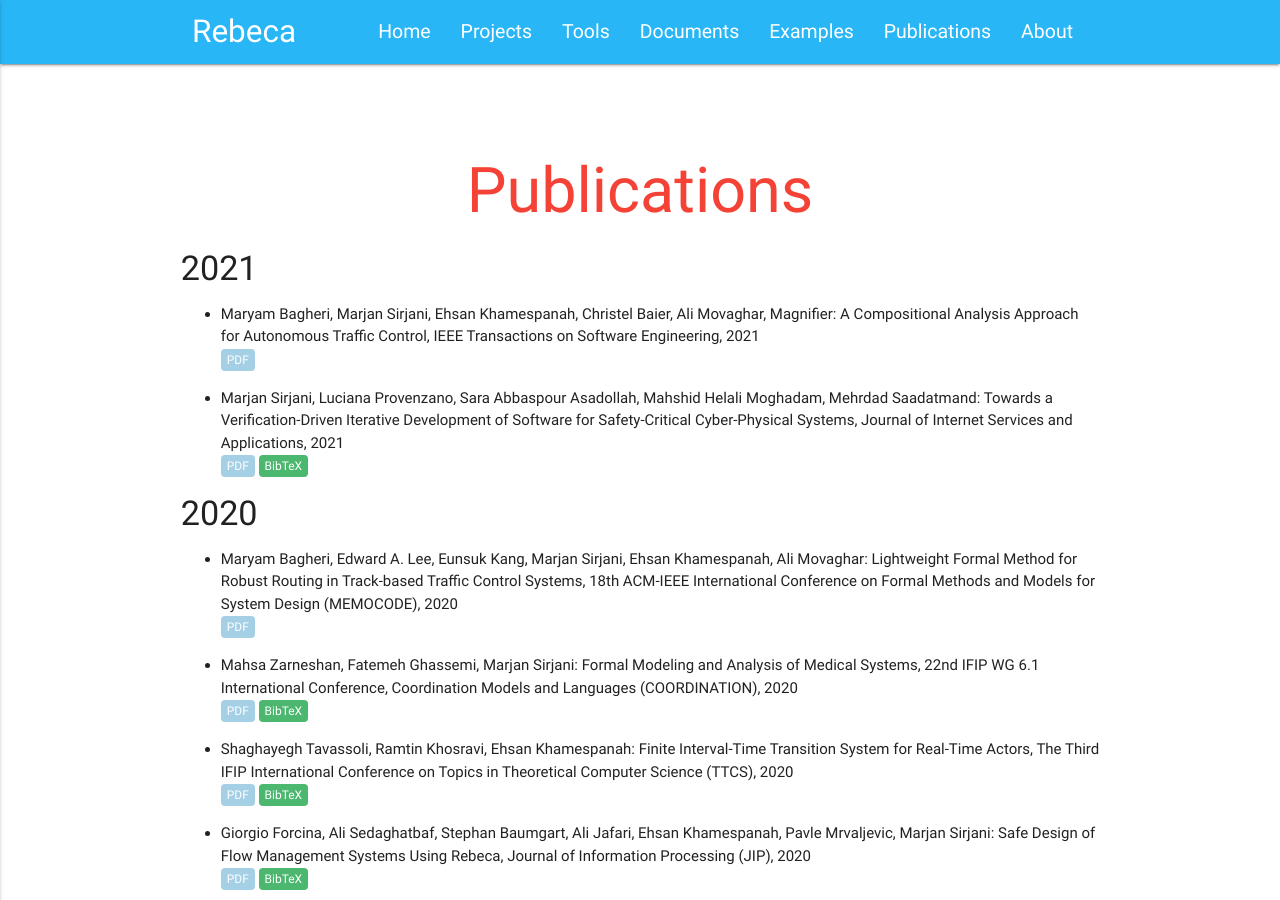
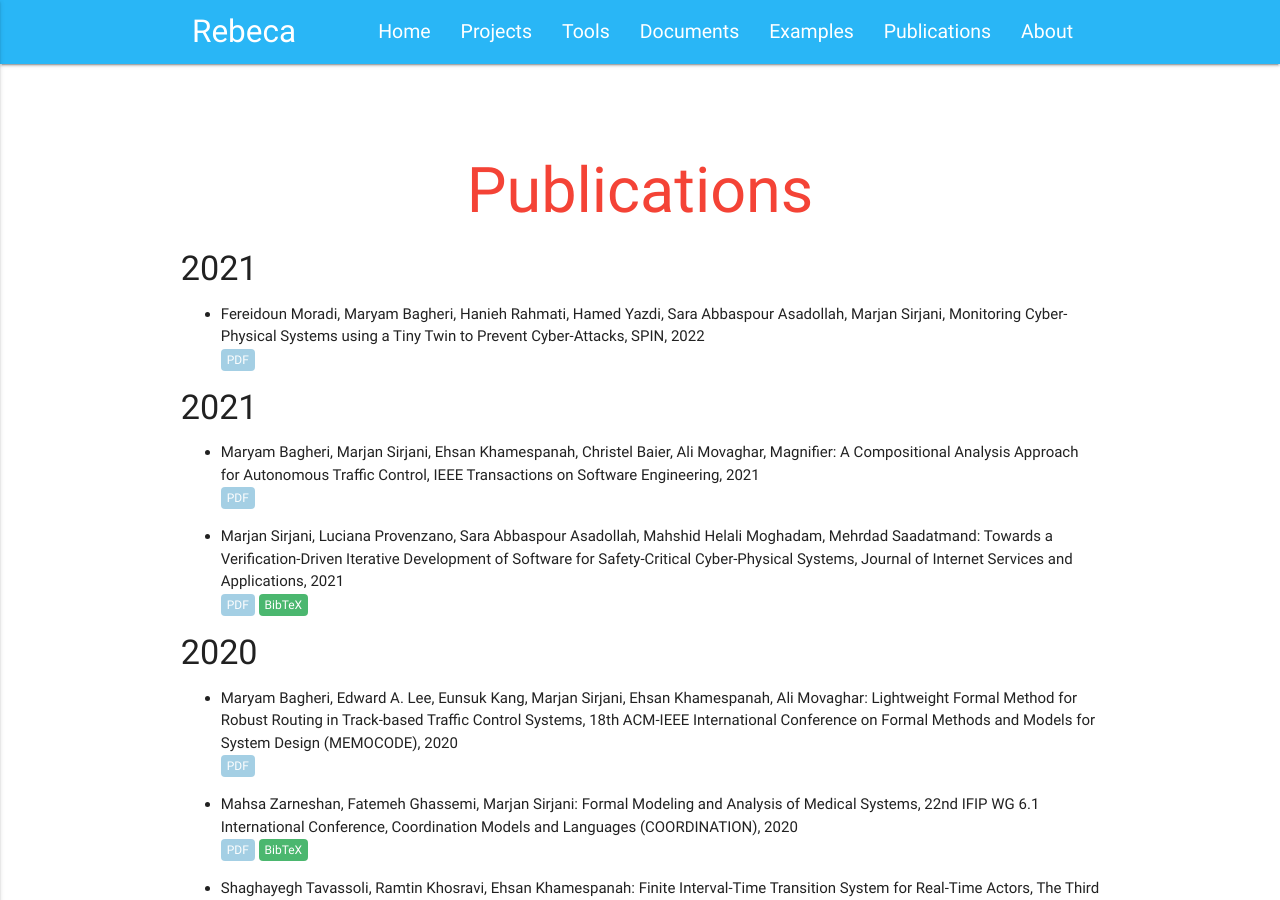
Before and after one commit to rebeca-lang/rebeca-lang.github.io, a Jekyll site: the page built from publications.md, in a window 1280 px wide and 900 px high. Built offline with Jekyll 4.4.1, drawn with Linux system fonts in a browser that asks for light colours.

Commit message:
Adding a new publication

```diff
--- a/publications.md
+++ b/publications.md
@@ -4,6 +4,12 @@ title: Publications
 redirect_from: "/wiki/pmwiki.php/Rebeca/Publications"
 
 ---
+
+#### 2021
+- Fereidoun Moradi, Maryam Bagheri, Hanieh Rahmati, Hamed Yazdi, Sara Abbaspour Asadollah, Marjan Sirjani, Monitoring Cyber-Physical Systems using a Tiny Twin to Prevent Cyber-Attacks, SPIN, 2022
+\\
+<a class="link link_pdf" href="/assets/papers/2022/Monitoring-Cyber-Physical-Systems-Using-a-Tiny-Twin-to-Prevent-Cyber-Attacks.pdf">PDF</a>
+
 
 #### 2021
 - Maryam Bagheri, Marjan Sirjani, Ehsan Khamespanah, Christel Baier, Ali Movaghar, Magnifier: A Compositional Analysis Approach for Autonomous Traffic Control, IEEE Transactions on Software Engineering, 2021
```
Also changed, not shown: 1 other file.
